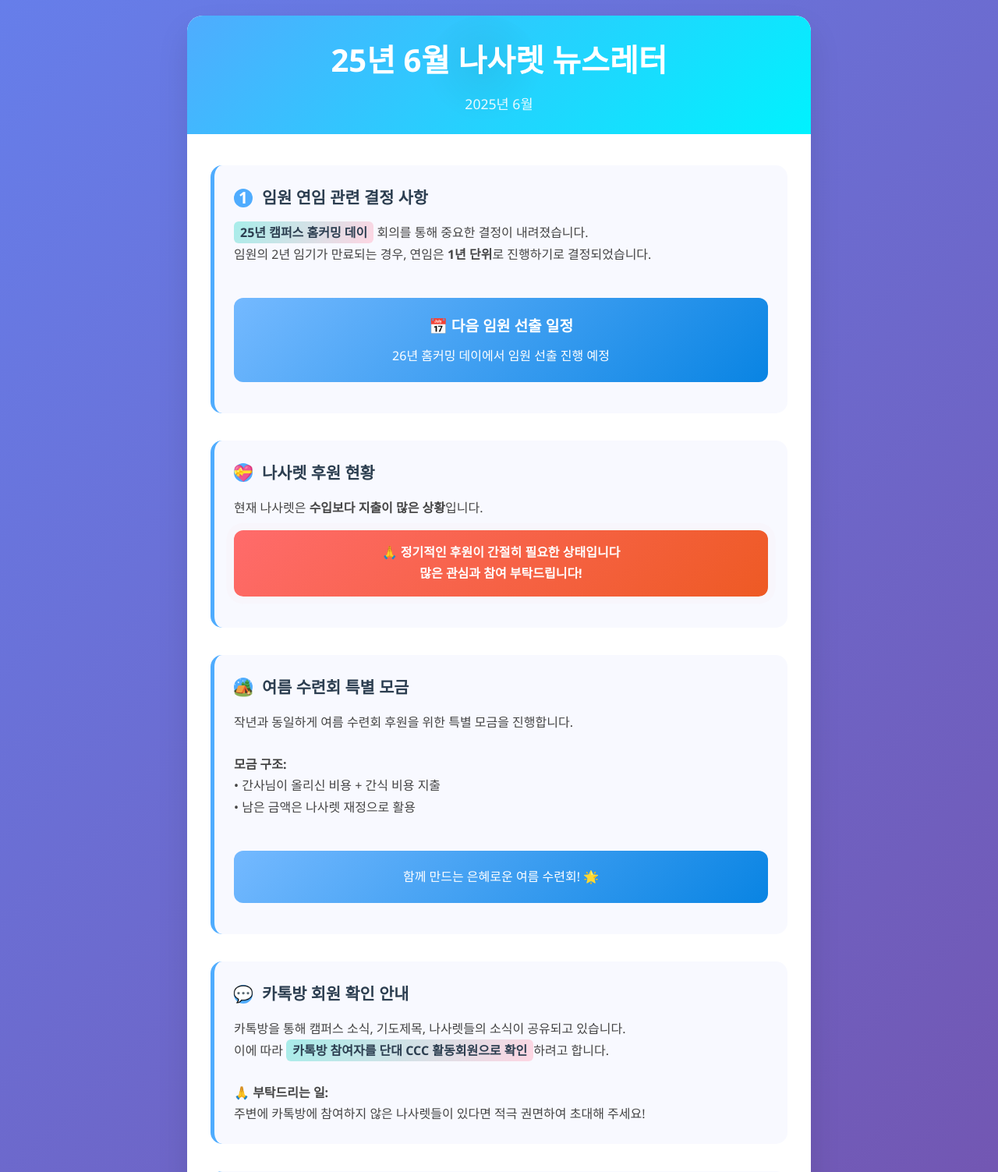
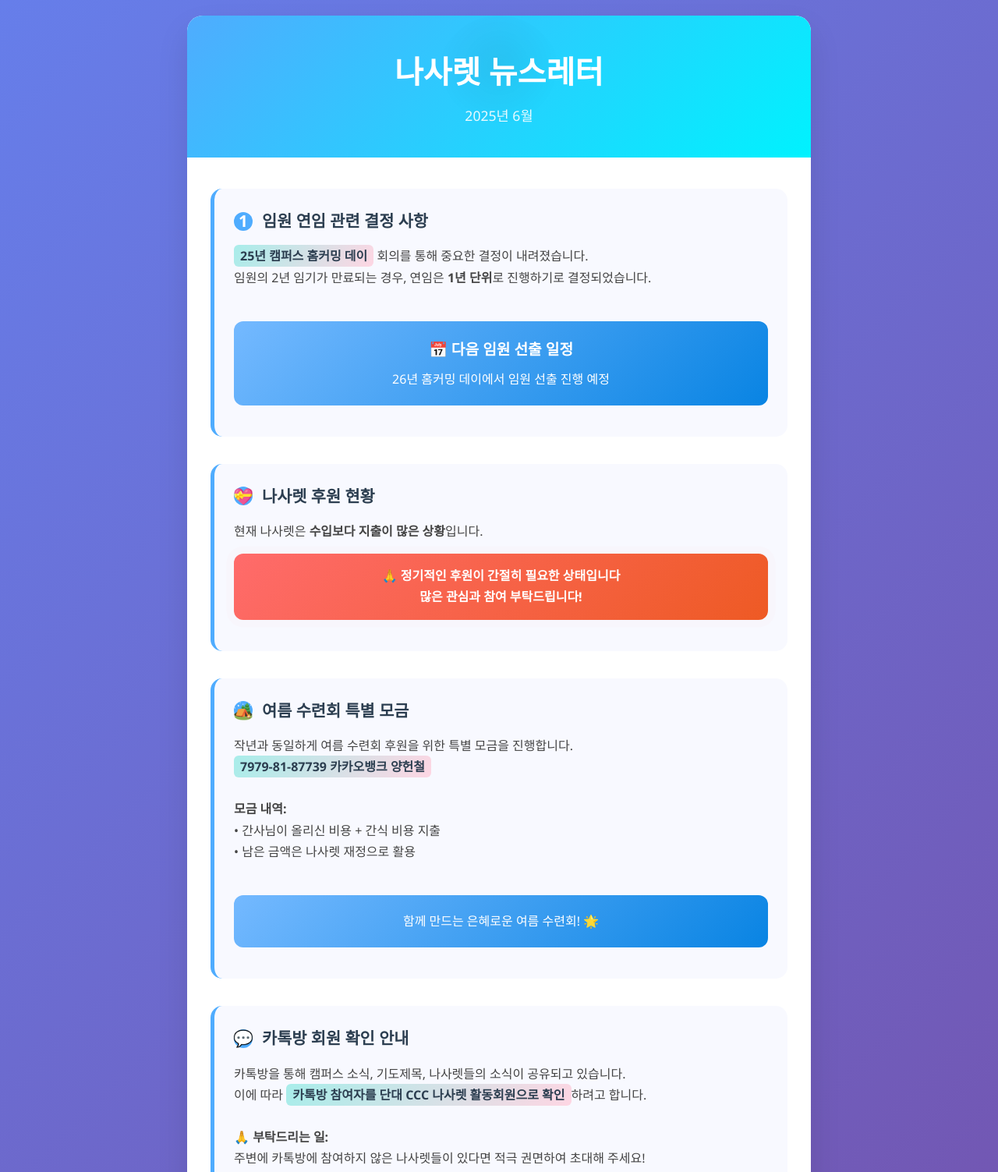
Before and after one commit to atozchina/atozchina.github.io, a plain HTML site: page ccc.html in a window 1280 px wide. Shown: the top 1503 px of the page at 78% size. Drawn offline with Linux system fonts and the light colour scheme.

Commit message:
Update ccc.html

```diff
--- a/ccc.html
+++ b/ccc.html
@@ -31,7 +31,7 @@
         .header {
             background: linear-gradient(135deg, #4facfe 0%, #00f2fe 100%);
             color: white;
-            padding: 25px 20px;
+            padding: 40px 30px;
             text-align: center;
             position: relative;
         }
@@ -203,7 +203,7 @@
 <body>
     <div class="newsletter-container">
         <div class="header">
-            <h1>25년 6월 나사렛 뉴스레터</h1>
+            <h1>나사렛 뉴스레터</h1>
             <div class="date">2025년 6월</div>
         </div>
 
@@ -243,8 +243,9 @@
                     여름 수련회 특별 모금
                 </div>
                 <div class="section-content">
-                    작년과 동일하게 여름 수련회 후원을 위한 특별 모금을 진행합니다.<br><br>
-                    <strong>모금 구조:</strong><br>
+                    작년과 동일하게 여름 수련회 후원을 위한 특별 모금을 진행합니다.<br>
+                    <span class="highlight">7979-81-87739 카카오뱅크 양헌철</span><br><br>
+                    <strong>모금 내역:</strong><br>
                     • 간사님이 올리신 비용 + 간식 비용 지출<br>
                     • 남은 금액은 나사렛 재정으로 활용<br><br>
                     <div class="info-box">
@@ -260,7 +261,7 @@
                 </div>
                 <div class="section-content">
                     카톡방을 통해 캠퍼스 소식, 기도제목, 나사렛들의 소식이 공유되고 있습니다.<br>
-                    이에 따라 <span class="highlight">카톡방 참여자를 단대 CCC 활동회원으로 확인</span>하려고 합니다.<br><br>
+                    이에 따라 <span class="highlight">카톡방 참여자를 단대 CCC 나사렛 활동회원으로 확인</span>하려고 합니다.<br><br>
                     <strong>🙏 부탁드리는 일:</strong><br>
                     주변에 카톡방에 참여하지 않은 나사렛들이 있다면 적극 권면하여 초대해 주세요!
                 </div>
```
